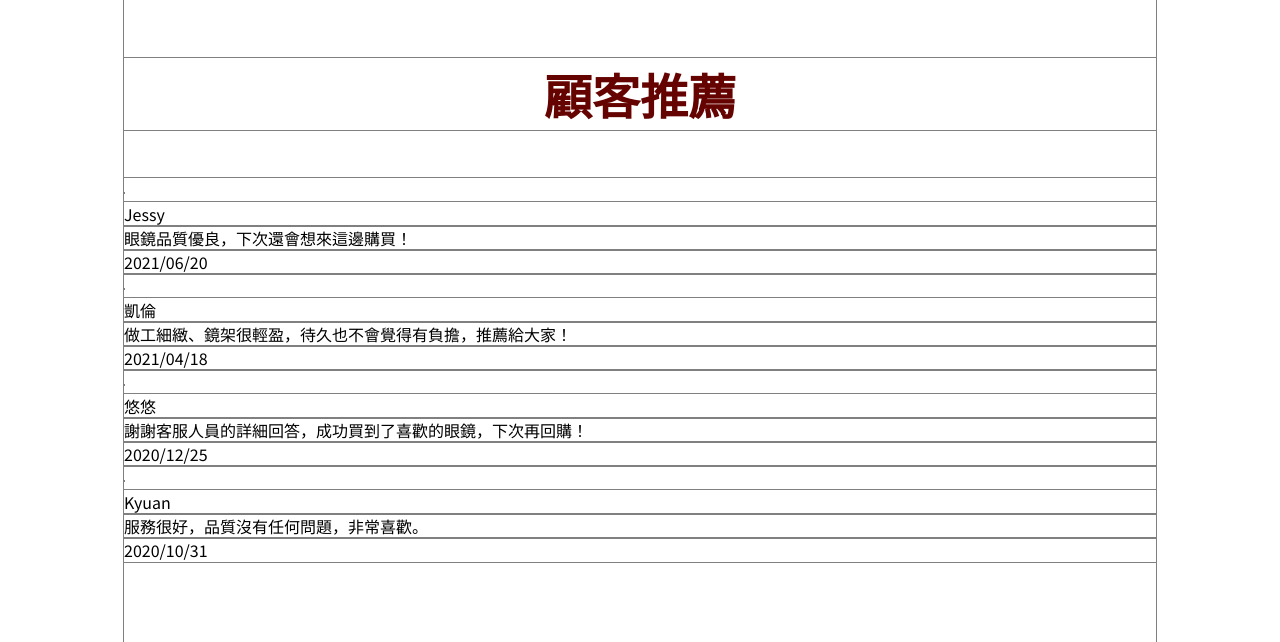
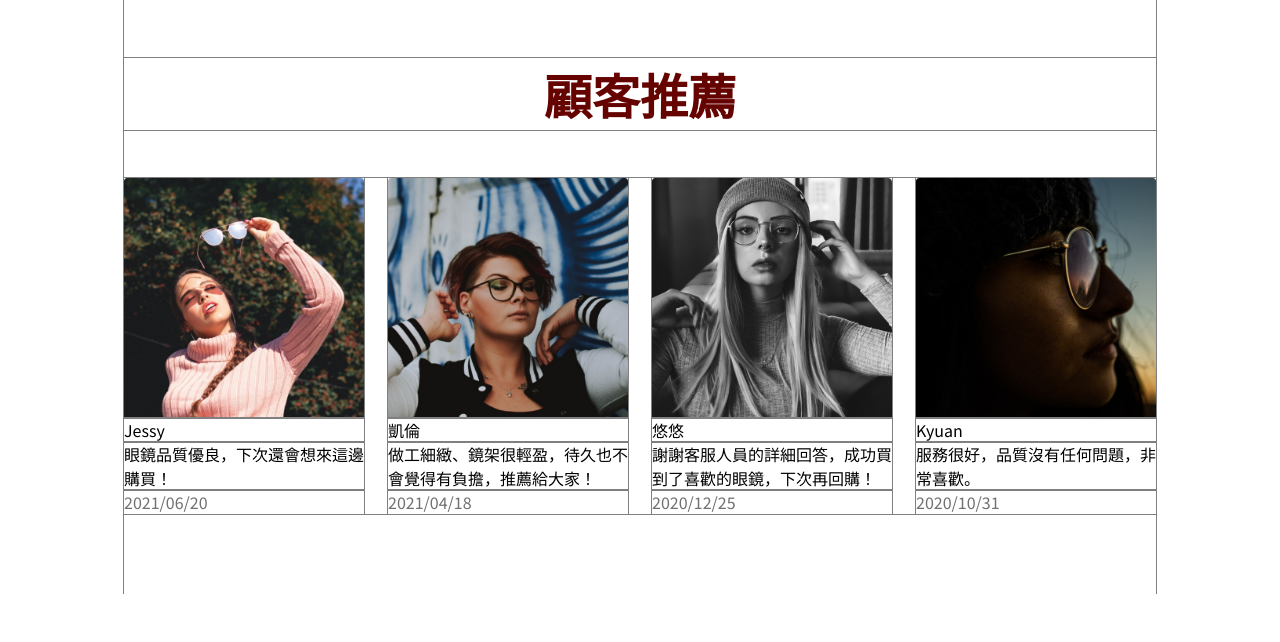
Before and after one commit to yoishere/maintaskw3-4, a website built with Vite: page pages/index.html in a window 1280 px wide. Shown: the part 2599-3241 px from the top of the page. After the commit the page ends 3193 px from the top, so only its background shows below. Built offline with nearby package versions, Linux system fonts and the light colour scheme.

Commit message:
更新顧客推薦區

```diff
--- a/assets/scss/pages/_index.scss
+++ b/assets/scss/pages/_index.scss
@@ -159,7 +159,7 @@ p{
 .cobranding{
   background-image: url("/assets/images/index-bg.png");
   @include mobile{
-    background-image: url("/assets/images/index-sm.png");
+    background-image: url("/assets/images/index-bg-sm.png");
     }
   h2{color: white;}
 }
@@ -169,8 +169,21 @@ p{
   flex-wrap: wrap;
   }
 }
-
-
+/***recommend start***/
+.recommend-row{
+  display: flex;
+  gap: 24px;
+  @include mobile{
+  flex-wrap: wrap;
+  }
+  .card{
+    width: 25%;
+    /***這邊要補陰影***/
+  }
+}
+.date{
+  color: #707070;
+}
 
 
 *{outline:1px solid grey;}
--- a/pages/index.html
+++ b/pages/index.html
@@ -80,60 +80,50 @@
         </div>
       </div>
     </section>
-    <section class="customerrecom">
+    <section class="recommend">
       <div class="container">
         <h2>顧客推薦</h2>
+        <div class="recommend-row">
           <div class="card">
-          <ul>
-            <li>
-              <div>
-                <img src="" alt="">
+          <img src="../assets/images/home-section5-1.png" alt="home-section5-1">
             <div class="customer">
               <div>
                 <p>Jessy</p>
                 <p>眼鏡品質優良，下次還會想來這邊購買！</p>
               </div>
-                  <p>2021/06/20</p>
+              <p class="date">2021/06/20</p>
             </div>
           </div>
-            </li>
-            <li>
-              <div>
-                <img src="" alt="">
+          <div class="card">
+          <img src="../assets/images/home-section5-2.png" alt="home-section5-2">
             <div class="customer">
               <div>
                 <p>凱倫</p>
                 <p>做工細緻、鏡架很輕盈，待久也不會覺得有負擔，推薦給大家！</p>
               </div>
-                  <p>2021/04/18</p>
+              <p class="date">2021/04/18</p>
             </div>
           </div>
-            </li>
-            <li>
-              <div>
-              <img src="" alt="">
+          <div class="card">
+          <img src="../assets/images/home-section5-3.png" alt="home-section5-3">
             <div class="customer">
               <div>
                 <p>悠悠</p>
                 <p>謝謝客服人員的詳細回答，成功買到了喜歡的眼鏡，下次再回購！</p>
               </div>
-                  <p>2020/12/25</p>
+              <p class="date">2020/12/25</p>
             </div>
           </div>
-            </li>
-            <li>
-              <div>
-                <img src="" alt="">
+          <div class="card">
+            <img src="../assets/images/home-section5-4.png" alt="home-section5-4">
             <div class="customer">
               <div>
                 <p>Kyuan</p>
                 <p>服務很好，品質沒有任何問題，非常喜歡。</p>
               </div>
-                  <p>2020/10/31</p>
+              <p class="date">2020/10/31</p>
             </div>
           </div>
-            </li>
-          </ul>
         </div>
       </div>
     </section>
```
Lines whose indentation alone changed are shown as unchanged.
